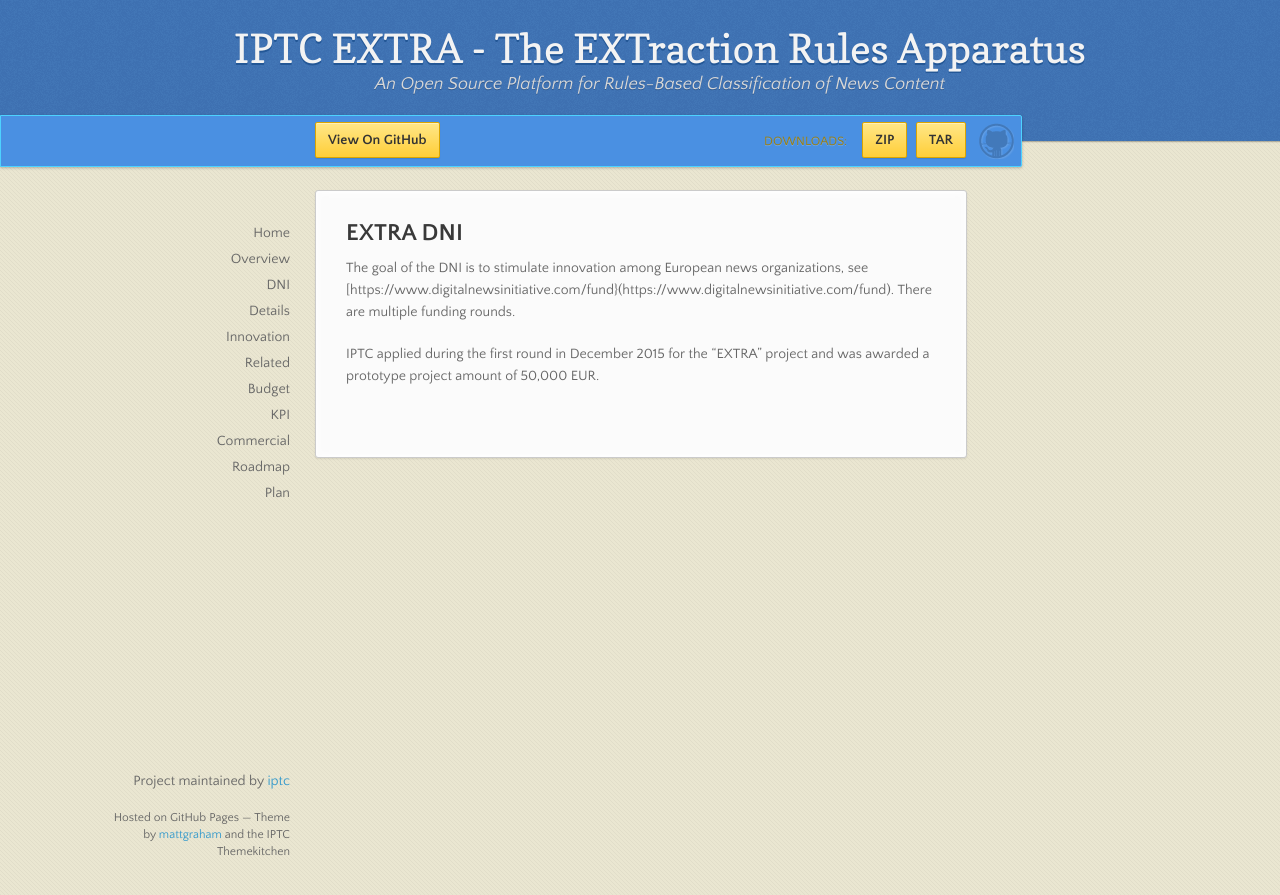
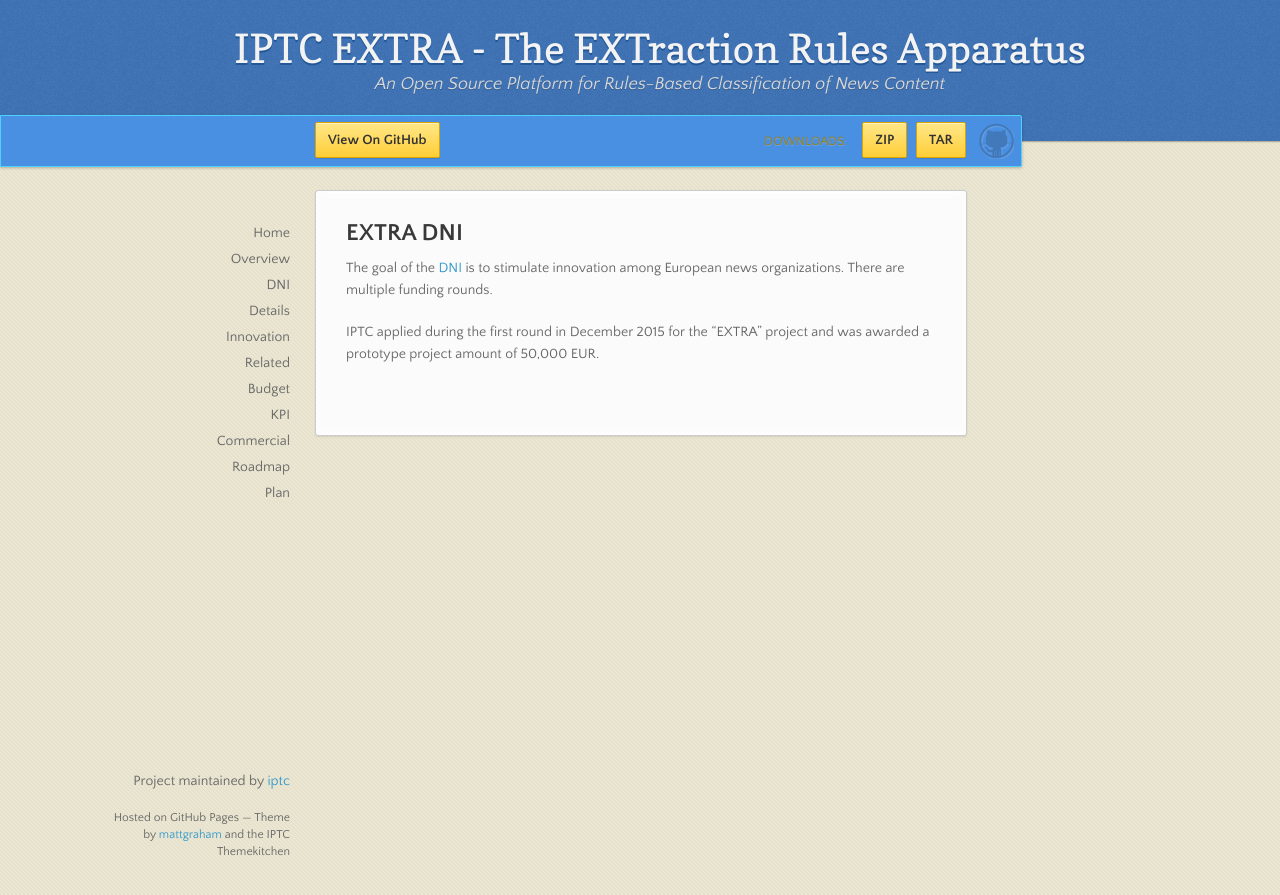
Before and after one commit to iptc/extra, a Jekyll site: the page built from dni.md, in a window 1280 px wide. Shown: the top 895 px of the page. Built offline with Jekyll 4.4.1, drawn with Linux system fonts in a browser that asks for light colours.

Commit message:
Sorted out link to DNI

```diff
--- a/dni.md
+++ b/dni.md
@@ -4,6 +4,6 @@
 ---
 ## EXTRA DNI
 
-The goal of the DNI is to stimulate innovation among European news organizations, see [https://www.digitalnewsinitiative.com/fund}(https://www.digitalnewsinitiative.com/fund). There are multiple funding rounds.
+The goal of the [DNI](https://www.digitalnewsinitiative.com/fund) is to stimulate innovation among European news organizations. There are multiple funding rounds.
 
 IPTC applied during the first round in December 2015 for the “EXTRA” project and was awarded a prototype project amount of 50,000 EUR.
```
